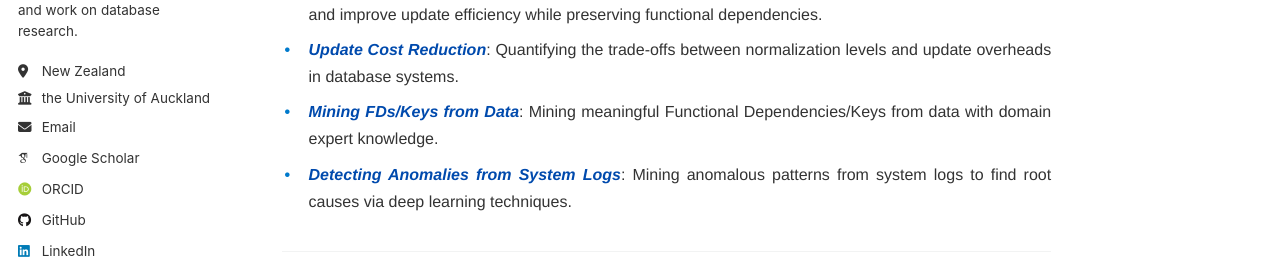
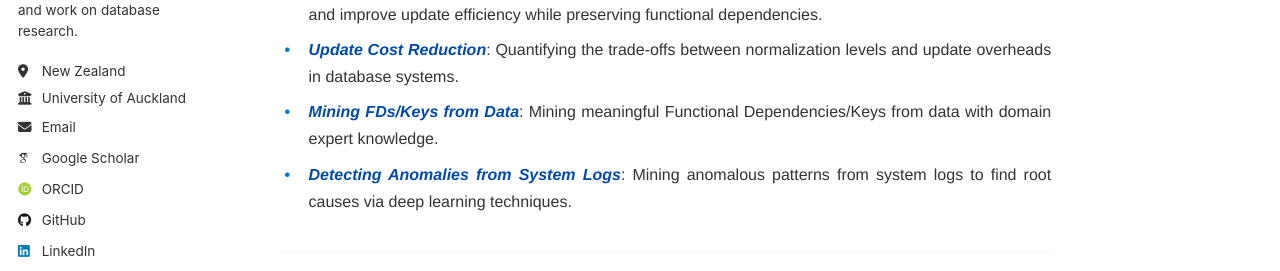
Before and after one commit to zhuoxingzhang/zhuoxingzhang.github.io, a Jekyll site: the page built from _pages/about.md, in a window 1280 px wide. Shown: the part 393-664 px from the top of the page. Built offline with Jekyll 4.4.1, drawn with Linux system fonts in a browser that asks for light colours; some web fonts are replaced.

Commit message:
Update _config.yml

```diff
--- a/_config.yml
+++ b/_config.yml
@@ -27,7 +27,7 @@ author:
   pronouns         : "he/him" # example: "she/her"
   bio              : "I am currently Ph.D. candidate at the University of Auckland, and work on database research."
   location         : "New Zealand"
-  employer         : "the University of Auckland"
+  employer         : "University of Auckland"
   uri              : # URL
   email            : "zzha969<at>aucklanduni.ac.nz"
 
```
